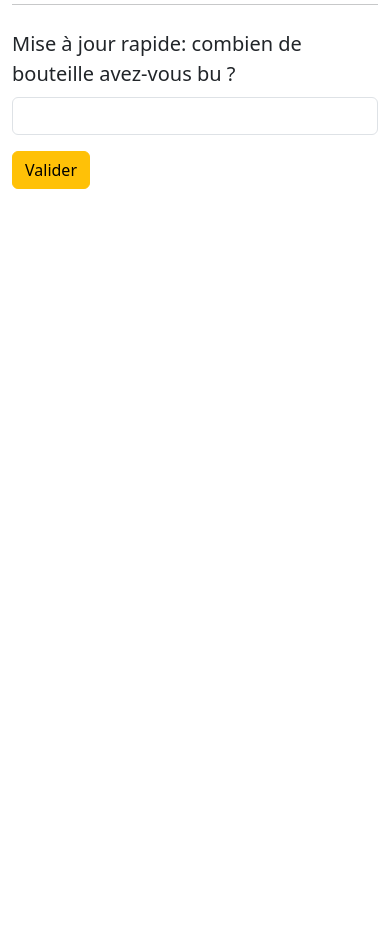
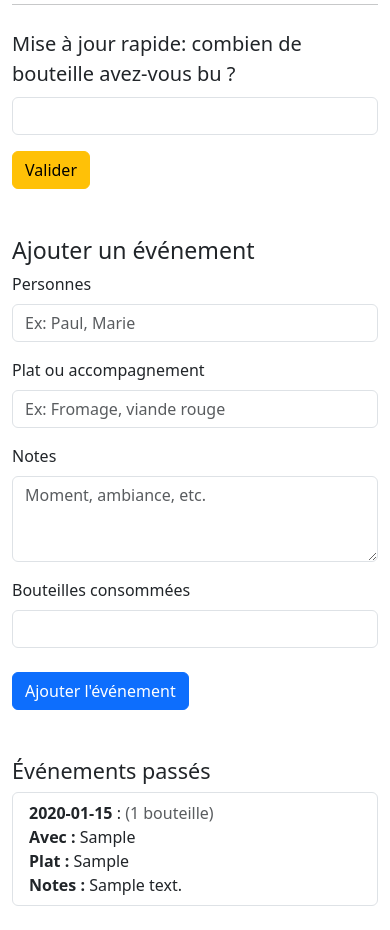
Before and after one commit to Ratcraft/grape, a Flask app: page /wine/1 in a window 390 px wide. Shown: the part 1066-1996 px from the top of the page. Before the commit the page ends 1255 px from the top, so only its background shows below. Run offline with Flask 3, Linux system fonts and the light colour scheme; tables that the repository leaves empty hold one stand-in row (values such as "Sample post").

Commit message:
event + region

```diff
--- a/grape/app.py
+++ b/grape/app.py
@@ -1,6 +1,7 @@
 from flask import Flask, render_template, request, redirect, url_for, flash
 from grape import config
 from models.wine_model import Wine
+from models.event import Event
 from database.db import init_db
 
 app = Flask(__name__)
@@ -41,13 +42,16 @@ def add_wine():
     return render_template('add_wine.html')
 
 
-@app.route('/wine/<int:wine_id>')
+@app.route("/wine/<int:wine_id>")
 def wine_detail(wine_id):
     wine = Wine.get_wine_by_id(wine_id)
     if not wine:
-        flash("Vin non trouvé.", "danger")
+        flash("Vin introuvable", "danger")
         return redirect(url_for('index'))
-    return render_template("wine_detail.html", wine=wine)
+
+    events = Event.get_events_for_wine(wine_id)
+    return render_template("wine_detail.html", wine=wine, events=events)
+
 
 
 @app.route('/wine/<int:wine_id>/edit', methods=['POST'])
@@ -110,9 +114,37 @@ def toggle_favorite(wine_id):
     return redirect(url_for('wine_detail', wine_id=wine_id))
 
 
-@app.route('/info')
-def wine_info():
-    return render_template('wine_info.html')
+@app.route('/wine/<int:wine_id>/add_event', methods=['POST'])
+def add_event(wine_id):
+    wine = Wine.get_wine_by_id(wine_id)
+    if not wine:
+        flash("Wine not found", "danger")
+        return redirect(url_for('index'))
+
+    try:
+        consumed = int(request.form['consumed_bottles'])
+        if consumed <= 0 or consumed > wine.quantity:
+            flash("Nombre de bouteilles consommées invalide.", "danger")
+            return redirect(url_for('wine_detail', wine_id=wine_id))
+
+        event = Event(
+            wine_id=wine_id,
+            people=request.form.get('people'),
+            food=request.form.get('food'),
+            notes=request.form.get('notes'),
+            consumed_bottles=consumed
+        )
+        Event.add_event(event)
+
+        wine.quantity -= consumed
+        wine.save()
+
+        flash(f"Événement ajouté et {consumed} bouteille(s) retirée(s).", "success")
+    except ValueError:
+        flash("Erreur dans le formulaire", "danger")
+
+    return redirect(url_for('wine_detail', wine_id=wine_id))
+
 
 
 if __name__ == '__main__':
--- a/grape/config.py
+++ b/grape/config.py
@@ -1,4 +1,4 @@
 import os
 
 DB_PATH = os.environ.get("GRAPE_DATABASE_PATH", "/Users/alexisduchet/Desktop/project/grape/wine.db")
-APP_SECRET = os.environ.get("GRAPE_APP_SECRET", "verysecretapikey")
+APP_SECRET = os.environ.get("GRAPE_APP_SECRET", "ygdy556-ghdgy210jGT")
--- a/grape/database/db.py
+++ b/grape/database/db.py
@@ -18,11 +18,46 @@ def init_db():
             volume_ml INTEGER,
             cellar_slot TEXT,
             purchase_location TEXT,
-            is_favorite BOOLEAN
+            is_favorite BOOLEAN DEFAULT 0
         )
     """)
+
+    cursor.execute("""
+        CREATE TABLE IF NOT EXISTS events (
+            id INTEGER PRIMARY KEY AUTOINCREMENT,
+            wine_id INTEGER NOT NULL,
+            date DATE DEFAULT CURRENT_DATE,
+            people TEXT,
+            food TEXT,
+            notes TEXT,
+            consumed_bottles INTEGER DEFAULT 0,
+            FOREIGN KEY (wine_id) REFERENCES wines(id) ON DELETE CASCADE
+        )
+    """)
+
+    cursor.execute("""
+           CREATE TABLE IF NOT EXISTS regions (
+               id INTEGER PRIMARY KEY AUTOINCREMENT,
+               name TEXT NOT NULL UNIQUE
+           )
+       """)
+
+    cursor.execute("""
+           CREATE TABLE IF NOT EXISTS departments (
+               id INTEGER PRIMARY KEY AUTOINCREMENT,
+               name TEXT NOT NULL,
+               code TEXT NOT NULL UNIQUE
+           )
+       """)
+
+    # Insertion auto des régions/départements si vide
+    cursor.execute("SELECT COUNT(*) FROM regions")
+    if cursor.fetchone()[0] == 0:
+        insert_regions_and_departments(cursor)
+
     conn.commit()
     conn.close()
+
 
 def make_request(query, params=(), fetch="all"):
     """
@@ -41,3 +76,27 @@ def make_request(query, params=(), fetch="all"):
     conn.commit()
     conn.close()
     return result
+
+
+def insert_regions_and_departments(cursor):
+    regions = {
+        "Île-de-France": [("Paris", "75"), ("Seine-et-Marne", "77"), ("Yvelines", "78"), ("Essonne", "91"), ("Hauts-de-Seine", "92"), ("Seine-Saint-Denis", "93"), ("Val-de-Marne", "94"), ("Val-d'Oise", "95")],
+        "Auvergne-Rhône-Alpes": [("Ain", "01"), ("Allier", "03"), ("Ardèche", "07"), ("Cantal", "15"), ("Drôme", "26"), ("Isère", "38"), ("Loire", "42"), ("Haute-Loire", "43"), ("Puy-de-Dôme", "63"), ("Rhône", "69"), ("Savoie", "73"), ("Haute-Savoie", "74")],
+        "Bourgogne-Franche-Comté": [("Côte-d'Or", "21"), ("Doubs", "25"), ("Jura", "39"), ("Nièvre", "58"), ("Haute-Saône", "70"), ("Saône-et-Loire", "71"), ("Yonne", "89"), ("Territoire de Belfort", "90")],
+        "Bretagne": [("Côtes-d'Armor", "22"), ("Finistère", "29"), ("Ille-et-Vilaine", "35"), ("Morbihan", "56")],
+        "Centre-Val de Loire": [("Cher", "18"), ("Eure-et-Loir", "28"), ("Indre", "36"), ("Indre-et-Loire", "37"), ("Loir-et-Cher", "41"), ("Loiret", "45")],
+        "Corse": [("Corse-du-Sud", "2A"), ("Haute-Corse", "2B")],
+        "Grand Est": [("Ardennes", "08"), ("Aube", "10"), ("Marne", "51"), ("Haute-Marne", "52"), ("Meurthe-et-Moselle", "54"), ("Meuse", "55"), ("Moselle", "57"), ("Bas-Rhin", "67"), ("Haut-Rhin", "68"), ("Vosges", "88")],
+        "Hauts-de-France": [("Aisne", "02"), ("Nord", "59"), ("Oise", "60"), ("Pas-de-Calais", "62"), ("Somme", "80")],
+        "Normandie": [("Calvados", "14"), ("Eure", "27"), ("Manche", "50"), ("Orne", "61"), ("Seine-Maritime", "76")],
+        "Nouvelle-Aquitaine": [("Charente", "16"), ("Charente-Maritime", "17"), ("Corrèze", "19"), ("Creuse", "23"), ("Dordogne", "24"), ("Gironde", "33"), ("Landes", "40"), ("Lot-et-Garonne", "47"), ("Pyrénées-Atlantiques", "64"), ("Deux-Sèvres", "79"), ("Vienne", "86"), ("Haute-Vienne", "87")],
+        "Occitanie": [("Ariège", "09"), ("Aude", "11"), ("Aveyron", "12"), ("Gard", "30"), ("Haute-Garonne", "31"), ("Gers", "32"), ("Hérault", "34"), ("Lot", "46"), ("Lozère", "48"), ("Hautes-Pyrénées", "65"), ("Pyrénées-Orientales", "66"), ("Tarn", "81"), ("Tarn-et-Garonne", "82")],
+        "Pays de la Loire": [("Loire-Atlantique", "44"), ("Maine-et-Loire", "49"), ("Mayenne", "53"), ("Sarthe", "72"), ("Vendée", "85")],
+        "Provence-Alpes-Côte d'Azur": [("Alpes-de-Haute-Provence", "04"), ("Hautes-Alpes", "05"), ("Alpes-Maritimes", "06"), ("Bouches-du-Rhône", "13"), ("Var", "83"), ("Vaucluse", "84")],
+        "DOM-TOM": [("Guadeloupe", "971"), ("Martinique", "972"), ("Guyane", "973"), ("La Réunion", "974"), ("Mayotte", "976")]
+    }
+
+    for region_name, departments in regions.items():
+        cursor.execute("INSERT INTO regions (name) VALUES (?)", (region_name,))
+        for dept_name, dept_code in departments:
+            cursor.execute("INSERT INTO departments (name, code) VALUES (?, ?)", (dept_name, dept_code))
--- /dev/null
+++ b/grape/models/event.py
@@ -0,0 +1,34 @@
+from datetime import datetime
+
+from grape.database.db import make_request
+
+class Event:
+    def __init__(self, wine_id, consumed_bottles, date=None, people=None, food=None, notes=None, event_id=None):
+        self.id = event_id
+        self.wine_id = wine_id
+        self.date = date or datetime.now().strftime("%Y-%m-%d")
+        self.people = people
+        self.food = food
+        self.notes = notes
+        self.consumed_bottles = consumed_bottles
+
+    @staticmethod
+    def add_event(event):
+        query = """
+            INSERT INTO events (wine_id, date, people, food, notes, consumed_bottles)
+            VALUES (?, ?, ?, ?, ?, ?)
+        """
+        params = (
+            event.wine_id, event.date, event.people, event.food, event.notes, event.consumed_bottles
+        )
+        make_request(query, params, fetch="none")
+
+    @staticmethod
+    def get_events_for_wine(wine_id):
+        query = "SELECT id, wine_id, date, people, food, notes, consumed_bottles FROM events WHERE wine_id = ? ORDER BY date DESC"
+        rows = make_request(query, (wine_id,), fetch="all")
+        return [
+            Event(row[1], date=row[2], people=row[3], food=row[4], notes=row[5],
+                  consumed_bottles=row[6], event_id=row[0])
+            for row in rows
+        ]
--- a/grape/templates/wine_detail.html
+++ b/grape/templates/wine_detail.html
@@ -58,4 +58,49 @@
 </form>
 
 
+<h3 class="mt-5">Ajouter un événement</h3>
+<form method="post" action="{{ url_for('add_event', wine_id=wine.id) }}" class="row g-3">
+  <div class="col-md-6">
+    <label for="people" class="form-label">Personnes</label>
+    <input type="text" class="form-control" id="people" name="people" placeholder="Ex: Paul, Marie">
+  </div>
+
+  <div class="col-md-6">
+    <label for="food" class="form-label">Plat ou accompagnement</label>
+    <input type="text" class="form-control" id="food" name="food" placeholder="Ex: Fromage, viande rouge">
+  </div>
+
+  <div class="col-12">
+    <label for="notes" class="form-label">Notes</label>
+    <textarea class="form-control" id="notes" name="notes" rows="3" placeholder="Moment, ambiance, etc."></textarea>
+  </div>
+
+  <div class="col-md-4">
+    <label for="consumed_bottles" class="form-label">Bouteilles consommées</label>
+    <input type="number" class="form-control" id="consumed_bottles" name="consumed_bottles" min="1" max="{{ wine.quantity }}" required>
+  </div>
+
+  <div class="col-12">
+    <button type="submit" class="btn btn-primary mt-2">Ajouter l'événement</button>
+  </div>
+</form>
+
+{% if events %}
+  <h4 class="mt-5">Événements passés</h4>
+  <ul class="list-group">
+    {% for event in events %}
+      <li class="list-group-item">
+        <strong>{{ event.date }}</strong> :
+        <span class="text-muted">({{ event.consumed_bottles }} bouteille{{ 's' if event.consumed_bottles > 1 else '' }})</span><br>
+        {% if event.people %}<strong>Avec :</strong> {{ event.people }}<br>{% endif %}
+        {% if event.food %}<strong>Plat :</strong> {{ event.food }}<br>{% endif %}
+        {% if event.notes %}<strong>Notes :</strong> {{ event.notes }}{% endif %}
+      </li>
+    {% endfor %}
+  </ul>
+{% else %}
+  <p class="mt-3 text-muted">Aucun événement enregistré pour ce vin.</p>
+{% endif %}
+
+
 {% endblock %}
```
Also changed, not shown: grape/models/region.py (added, +27 -0 lines).
